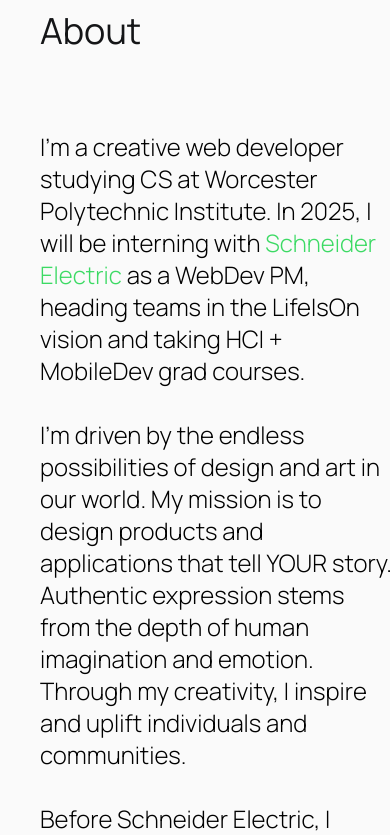
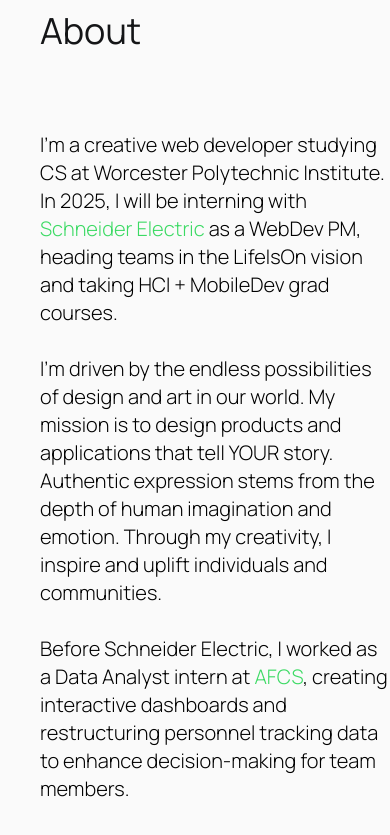
Before and after one commit to clam365/portfolio1, a Next.js app: page / in a window 390 px wide. Shown: the part 2040-2875 px from the top of the page. Built offline with nearby package versions, Linux system fonts and the light colour scheme.

Commit message:
about text font size changed for mobile

```diff
--- a/components/about/about.jsx
+++ b/components/about/about.jsx
@@ -21,7 +21,7 @@
                     animate={isInView ? { opacity: 1, y: 0 } : {}}
                     transition={{ duration: 0.5, delay: 0.2 }}
                 >
-                    <h1 className={"text-2xl lg:text-3xl font-thin"}>
+                    <h1 className={" text-xl md:text-2xl lg:text-3xl font-thin"}>
                         I&#39;m a creative web developer studying CS at Worcester Polytechnic Institute. In 2025, I will
                         be interning with
                         <span className="text-spotify hover:text-slight-black">
```
